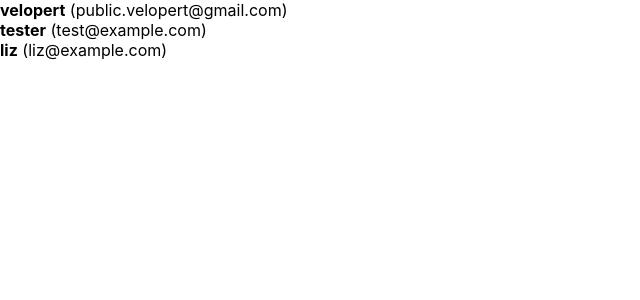
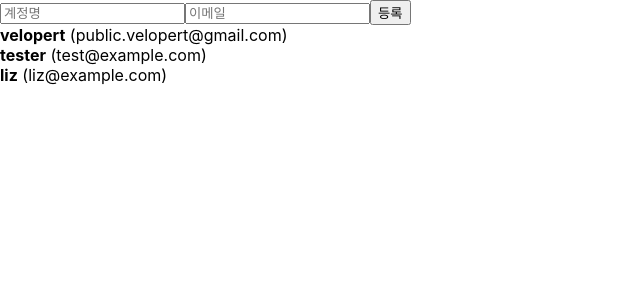
Before and after one commit to minho0315/begin-react, a React (Create React App) app: page / in a window 1280 px wide. Shown: the top 300 px of the page, without its empty margins (0-640 px from the left). Built offline with nearby package versions, Linux system fonts and the light colour scheme.

Commit message:
array item add

```diff
--- a/src/App.js
+++ b/src/App.js
@@ -1,8 +1,22 @@
-import React, {useRef} from 'react';
+import React, {useRef, useState} from 'react';
 import UserList from './UserList';
+import CreateUser from './CreateUser';
 
 function App() {
-  const users = [
+  const [inputs, setInputs] = useState({
+    username:'',
+    email:''
+  });
+  const {username, email} = inputs;
+  const onChange = e => {
+    const {name, value} = e.target;
+    setInputs({
+      ...inputs,
+      [name]: value
+    });
+  };
+
+  const [users,setUsers] = useState([
     {
         id: 1,
         username: 'velopert',
@@ -18,16 +32,34 @@
         username: 'liz',
         email: 'liz@example.com'
     }
-];
+]);
 
 const nextId = useRef(4);
 const onCreate = () => {
-  // 나중에 구현할 배열에 항목 추가하는 로직
-  // ...
-
+  const user = {
+    id: nextId.current,
+    username,
+    email
+  };
+  setUsers(users.concat(user));
+  //setUsers([...user,user]);
+  setInputs({
+    username: '',
+    email: ''
+  });
   nextId.current += 1;
-}
-return <UserList users={users} />;
+};
+  return (
+    <>
+      <CreateUser
+        username={username}
+        email={email}
+        onChange={onChange}
+        onCreate={onCreate}
+      />
+      <UserList users={users} />
+    </>
+  );
 }
 
 export default App;
--- /dev/null
+++ b/src/CreateUser.js
@@ -0,0 +1,23 @@
+import React from 'react';
+
+function CreateUser({username, email, onChange, onCreate}) {
+    return(
+        <div>
+            <input
+              name="username"
+              placeholder="계정명"
+              onChange={onChange}
+              value={username}
+            />
+            <input
+              name="email"
+              placeholder="이메일"
+              onChange={onChange}
+              value={email}
+            />
+            <button onClick={onCreate}>등록</button>
+        </div>
+    );
+}
+
+export default CreateUser;
```
